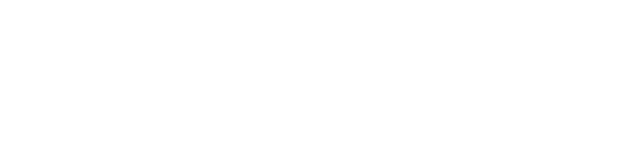
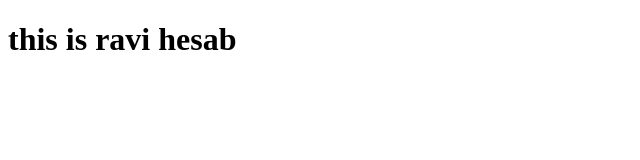
Before and after one commit to mrprg/ravi-hesab, a plain HTML site: page index.html in a window 1280 px wide. Shown: the whole page, without its empty margins (0-640 px from the left). Drawn offline with Linux system fonts and the light colour scheme.

Commit message:
add a h1

```diff
--- a/index.html
+++ b/index.html
@@ -7,5 +7,7 @@
       content="width=device-width, initial-scale=1.0" />
     <title>Ravi Hesab</title>
   </head>
-  <body></body>
+  <body>
+    <h1>this is ravi hesab</h1>
+  </body>
 </html>
```
